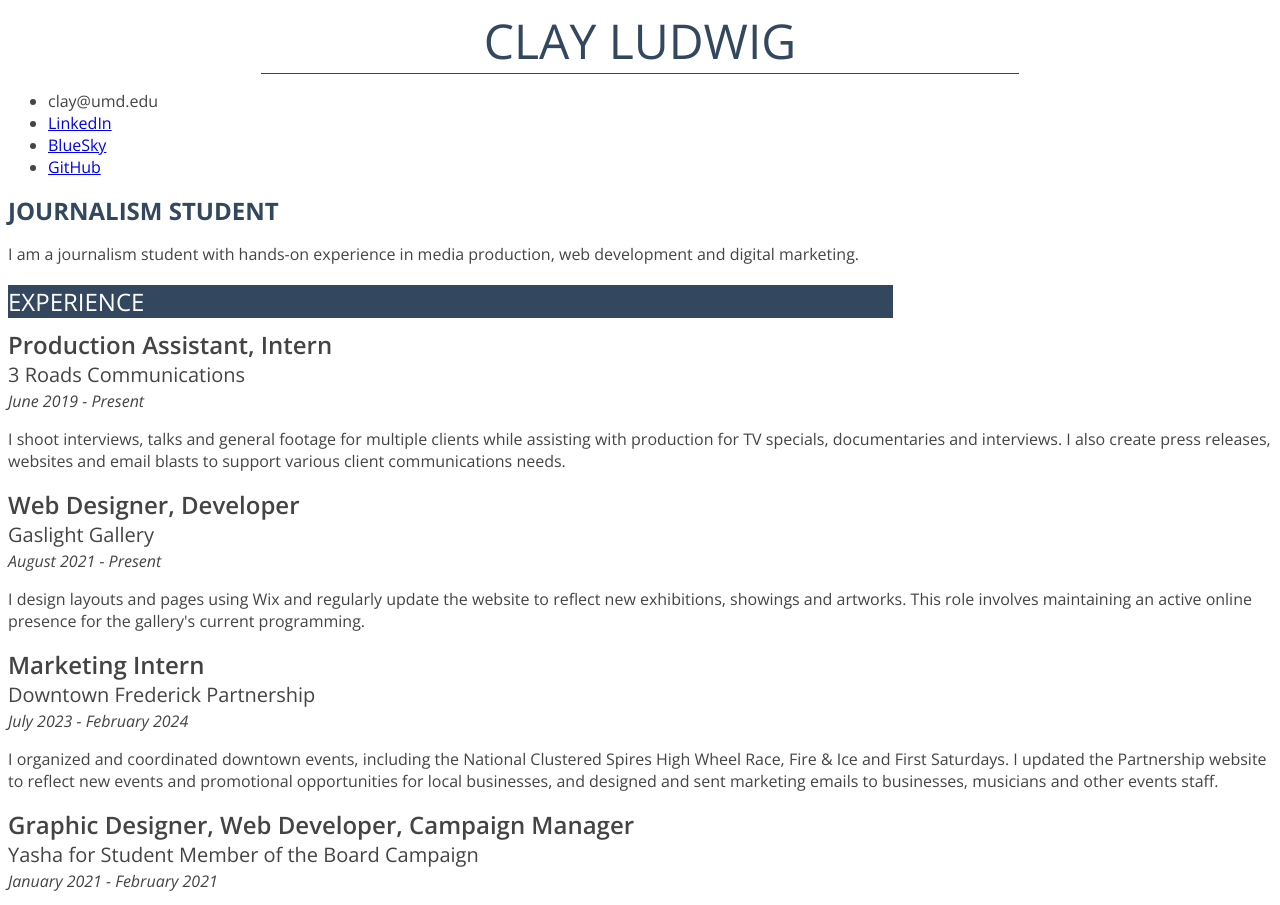
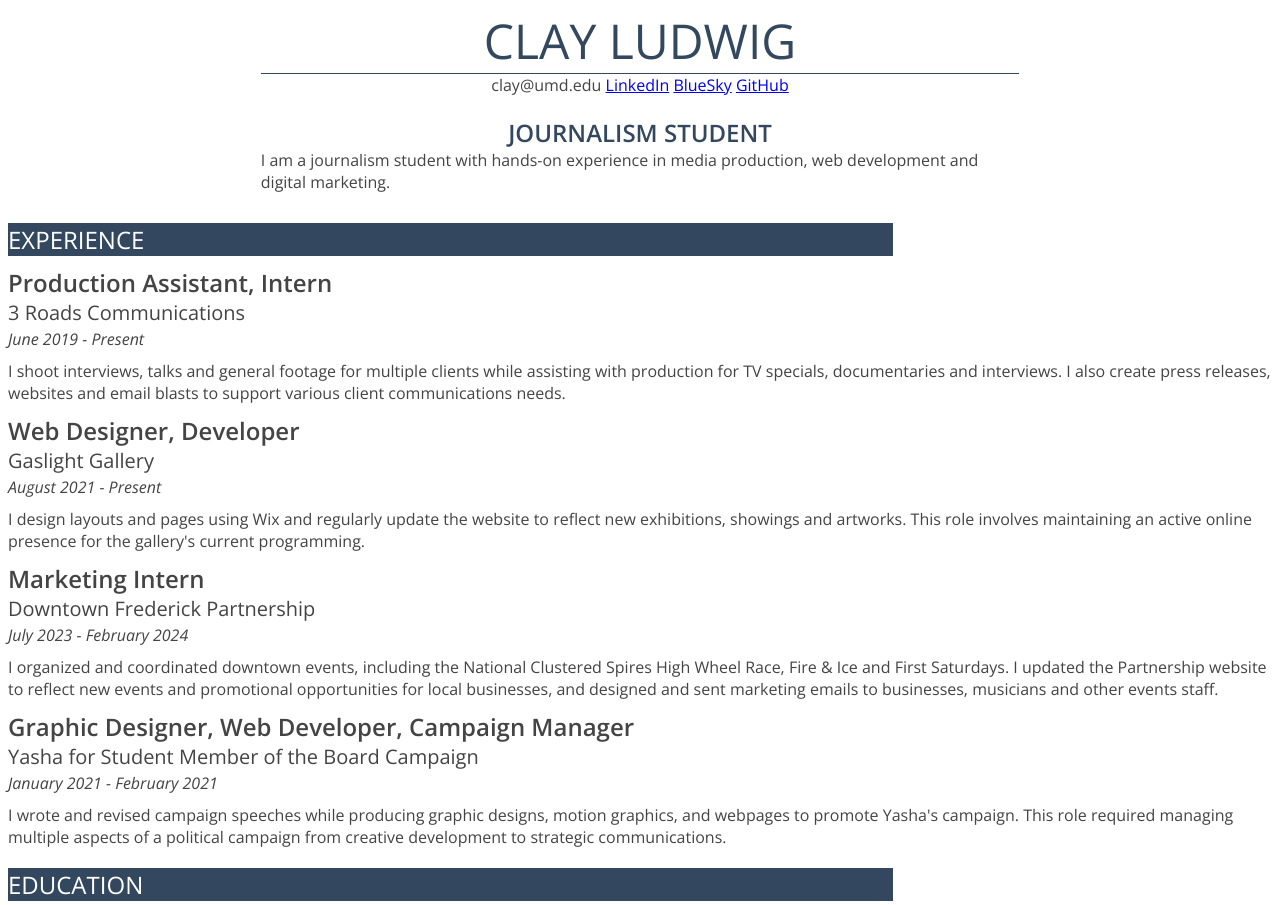
Before and after one commit to clayludwigjour352/clay-ludwig-jour352, a plain HTML site: page resume/index.html in a window 1280 px wide. Shown: the top 905 px of the page. Drawn offline with nearby package versions, Linux system fonts and the light colour scheme.

Commit message:
More changes
Added classes/ids to the different unordered lists (like the menu), and also changed <strong> element to div, plus added the "top" class to the mission statement text which helped center it.

```diff
--- a/resume/index.html
+++ b/resume/index.html
@@ -17,17 +17,19 @@
         <!--
         <img src="clayludwig.jpg" width="300px">
         -->
-        <!-- Socials/email links -->
-        <ul>
+        <!-- Menu list -->
+        <ul class="menu">
             <li>clay@umd.edu</li>
             <li><a href="https://www.linkedin.com/in/clayludwig/">LinkedIn</a></li>
             <li><a href="https://bsky.app/profile/clayludwig.bsky.social">BlueSky</a></li>
             <li><a href="https://github.com/clayludwigjour352">GitHub</a></li>
         </ul>
 
-        <!-- Title and bio -->
-        <strong>Journalism Student</strong>
-        <p>I am a journalism student with hands-on experience in media production, web development and digital marketing.</p>
+        <!-- Title and bio (title is no longer a <strong> element) -->
+        <div id="title">Journalism Student</div>
+
+        <!-- Mission statement text -->
+        <p class="description top">I am a journalism student with hands-on experience in media production, web development and digital marketing.</p>
 
         <!-- Experience section -->
         <div class="sectionheader">Experience</div>
@@ -36,37 +38,37 @@
         <div class="jobtitle">Production Assistant, Intern</div>
         <div class="organization">3 Roads Communications</div>
         <div class="date">June 2019 - Present</div>
-        <p>I shoot interviews, talks and general footage for multiple clients while assisting with production for TV specials, documentaries and interviews. I also create press releases, websites and email blasts to support various client communications needs.</p>
+        <p class="description">I shoot interviews, talks and general footage for multiple clients while assisting with production for TV specials, documentaries and interviews. I also create press releases, websites and email blasts to support various client communications needs.</p>
 
         <!-- Web design role at Gaslight Gallery -->
         <div class="jobtitle">Web Designer, Developer</div>
         <div class="organization">Gaslight Gallery</div>
         <div class="date">August 2021 - Present</div>
-        <p>I design layouts and pages using Wix and regularly update the website to reflect new exhibitions, showings and artworks. This role involves maintaining an active online presence for the gallery's current programming.</p>
+        <p class="description">I design layouts and pages using Wix and regularly update the website to reflect new exhibitions, showings and artworks. This role involves maintaining an active online presence for the gallery's current programming.</p>
 
         <!-- Marketing intern role at Downtown Frederick Partnership -->
         <div class="jobtitle">Marketing Intern</div>
         <div class="organization">Downtown Frederick Partnership</div>
         <div class="date">July 2023 - February 2024</div>
-        <p>I organized and coordinated downtown events, including the National Clustered Spires High Wheel Race, Fire & Ice and First Saturdays. I updated the Partnership website to reflect new events and promotional opportunities for local businesses, and designed and sent marketing emails to businesses, musicians and other events staff.</p>
+        <p class="description">I organized and coordinated downtown events, including the National Clustered Spires High Wheel Race, Fire & Ice and First Saturdays. I updated the Partnership website to reflect new events and promotional opportunities for local businesses, and designed and sent marketing emails to businesses, musicians and other events staff.</p>
 
         <!-- Graphic design role for Yasha for SMOB -->
         <div class="jobtitle">Graphic Designer, Web Developer, Campaign Manager</div>
         <div class="organization">Yasha for Student Member of the Board Campaign</div>
         <div class="date">January 2021 - February 2021</div>
-        <p>I wrote and revised campaign speeches while producing graphic designs, motion graphics, and webpages to promote Yasha's campaign. This role required managing multiple aspects of a political campaign from creative development to strategic communications.</p>
+        <p class="description">I wrote and revised campaign speeches while producing graphic designs, motion graphics, and webpages to promote Yasha's campaign. This role required managing multiple aspects of a political campaign from creative development to strategic communications.</p>
 
         <!-- Education section -->
         <div class="sectionheader">Education</div>
         <!-- List of degrees -->
-        <ul>
+        <ul id="degrees">
             <li>B.A., Journalism, University of Maryland College Park, Expected May 2027</li>
         </ul>
 
         <!-- Skills section -->
         <div class="sectionheader">Skills</div>
         <!-- List of skills -->
-        <ul>
+        <ul id="do">
             <li>Writing & Editing: Press releases, speeches, email marketing, and journalistic writing</li>
             <li>Web Development & Design: Wix, graphic design, and responsive web design</li>
             <li>Media Production: Interview filming, B-roll shooting, and TV/documentary production assistance</li>
--- a/resume/style.css
+++ b/resume/style.css
@@ -16,10 +16,23 @@ body {
     margin: 0 auto;
 }
 
-strong {
+#title {
     font-size: 1.5em;
     color: #33485e;
     text-transform: uppercase;
+    font-weight: 600;
+    text-align: center;
+    margin-top: 20px;
+}
+
+.menu {
+    margin: 0px;
+    padding: 0px;
+    text-align: center;
+}
+
+.menu li {
+    display: inline;
 }
 
 .sectionheader {
@@ -50,6 +63,25 @@ strong {
     margin-top: 2px;
 }
 
+.description {
+    margin: 10px 0px;
+}
+
 li {
     font-size: 1em;
 }
+
+#degrees {
+    margin-top: 5px;
+}
+
+#do {
+    margin-top: 5px;
+}
+
+.top {
+    width: 60%;
+    min-width: 300px;
+    margin: 0 auto;
+    margin-bottom: 30px;
+}
```
